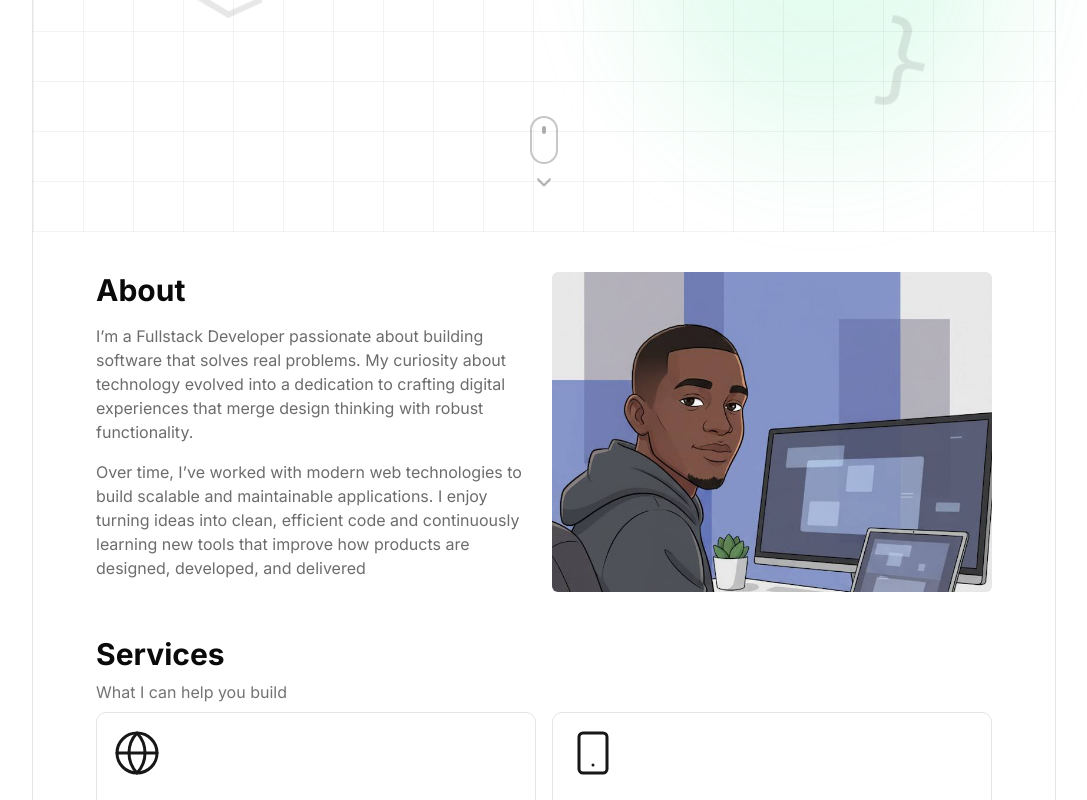
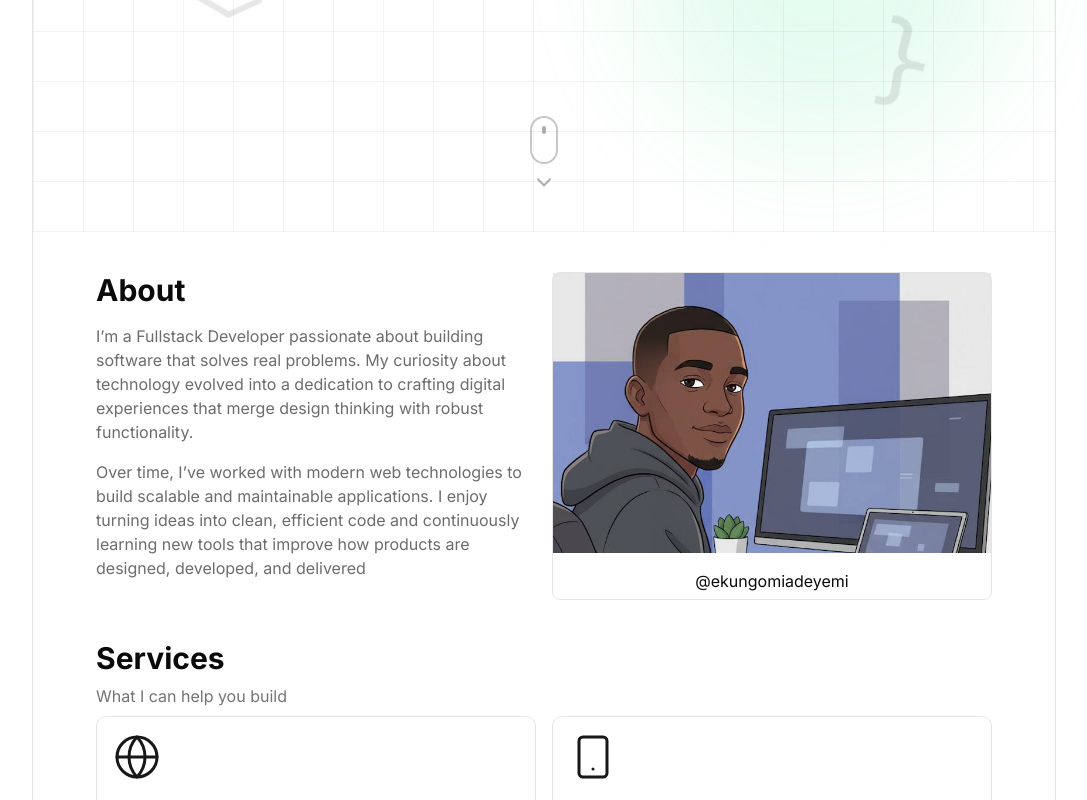
Before and after one commit to Yurex12/my-portfolio, a Next.js app: page / in a window 1280 px wide. Shown: the part 568-1368 px from the top of the page, without its empty margins (96-1183 px from the left). Built offline with nearby package versions, Linux system fonts and the light colour scheme.

Commit message:
modified about page

```diff
--- a/src/components/About.tsx
+++ b/src/components/About.tsx
@@ -16,7 +16,13 @@ export default function About() {
           products are designed, developed, and delivered
         </p>
       </div>
-      <img src="image.png" className="h-80 w-full rounded-sm object-cover" />
+
+      <div className="flex h-82 w-full flex-col rounded-md border">
+        <img src="image.png" className="h-70 flex-1 object-cover" />
+        <p className="text-foreground rounded-md py-4 text-center text-sm sm:text-base">
+          @ekungomiadeyemi
+        </p>
+      </div>
     </div>
   );
 }
```
